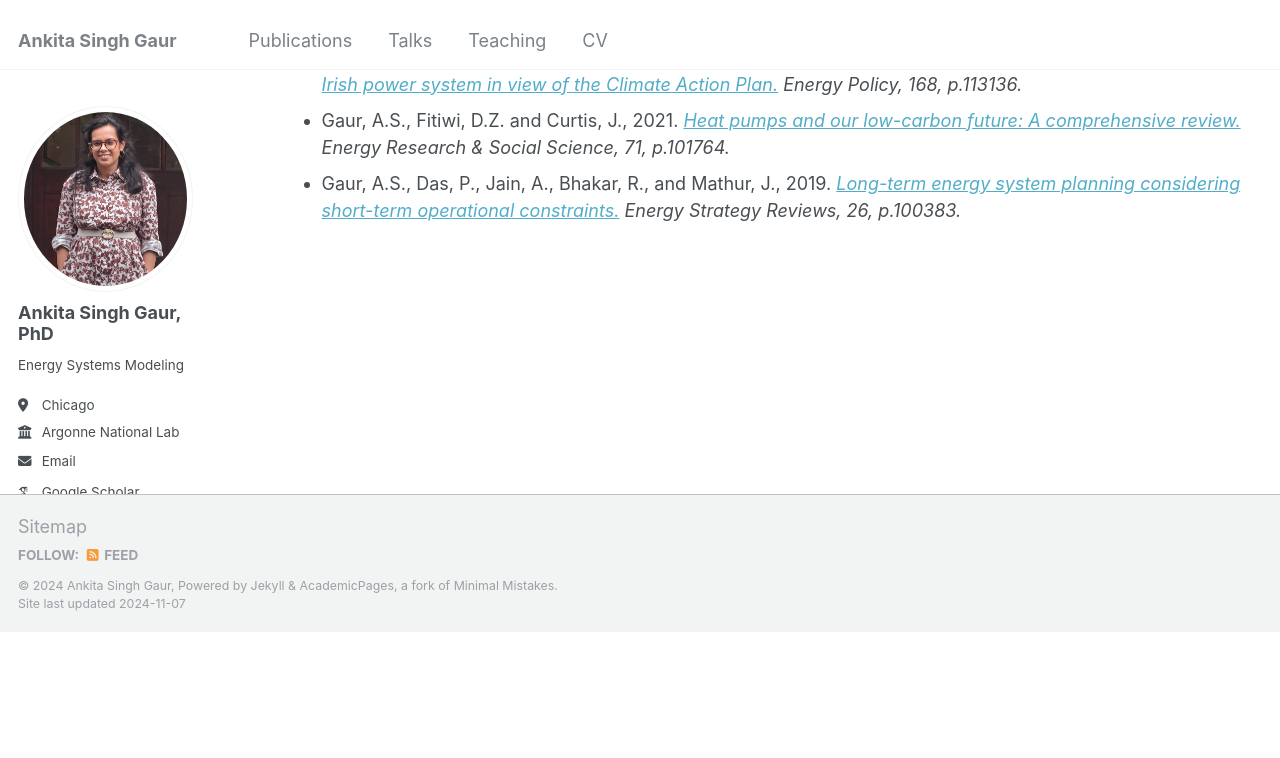
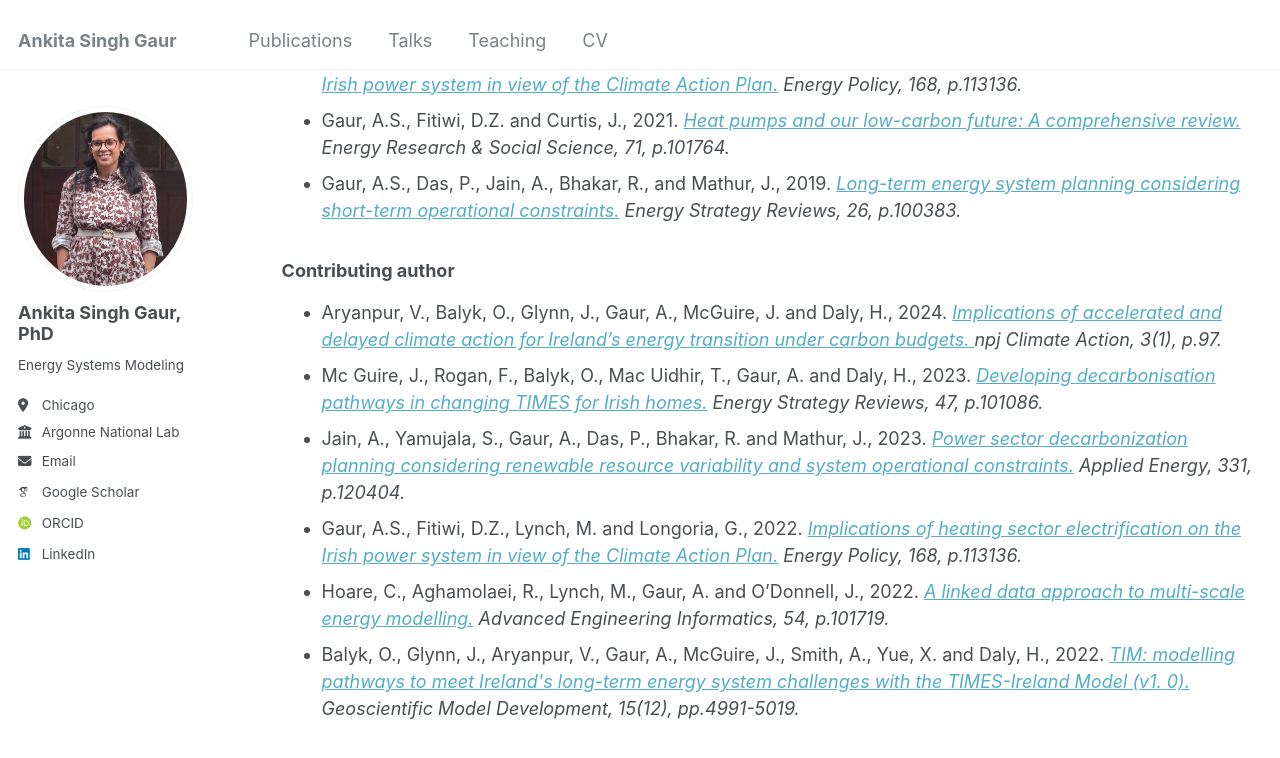
Before and after one commit to ankitagaur93/ankitagaur93.github.io, a Jekyll site: the page built from _pages/publications.html, in a window 1280 px wide and 900 px high, scrolled down 522 px. Shown: the top 758 px of the window. Built offline with Jekyll 4.4.1, drawn with Linux system fonts in a browser that asks for light colours; some web fonts are replaced; before the commit the page ends 1154 px from its top, so only the background shows below that.

Commit message:
Update publications.html

```diff
--- a/_pages/publications.html
+++ b/_pages/publications.html
@@ -59,3 +59,51 @@ author_profile: true
     </i>
   </li>
 </ul>
+<h3>
+  Contributing author
+</h3>
+<ul>
+  <li>
+    Aryanpur, V., Balyk, O., Glynn, J., Gaur, A., McGuire, J. and Daly, H., 2024.
+    <i>
+      <a href="https://www.nature.com/articles/s44168-024-00181-7" target="_blank">Implications of accelerated and delayed climate action for Ireland’s energy transition under carbon budgets. </a>
+     npj Climate Action, 3(1), p.97.
+    </i>
+  </li>
+  <li>
+    Mc Guire, J., Rogan, F., Balyk, O., Mac Uidhir, T., Gaur, A. and Daly, H., 2023.
+    <i>
+      <a href="https://doi.org/10.1016/j.esr.2023.101086" target="_blank">Developing decarbonisation pathways in changing TIMES for Irish homes.</a>
+     Energy Strategy Reviews, 47, p.101086.
+    </i>
+  </li>
+
+  <li>
+    Jain, A., Yamujala, S., Gaur, A., Das, P., Bhakar, R. and Mathur, J., 2023.
+    <i>
+      <a href="https://doi.org/10.1016/j.apenergy.2022.120404" target="_blank">Power sector decarbonization planning considering renewable resource variability and system operational constraints.</a>
+      Applied Energy, 331, p.120404.
+    </i>
+  </li>
+  <li>
+    Gaur, A.S., Fitiwi, D.Z., Lynch, M. and Longoria, G., 2022.
+    <i>
+      <a href="https://doi.org/10.1016/j.enpol.2022.113136" target="_blank">Implications of heating sector electrification on the Irish power system in view of the Climate Action Plan.</a>
+      Energy Policy, 168, p.113136.
+    </i>
+  </li>
+  <li>
+    Hoare, C., Aghamolaei, R., Lynch, M., Gaur, A. and O’Donnell, J., 2022.
+    <i>
+      <a href="https://doi.org/10.1016/j.aei.2022.101719" target="_blank">A linked data approach to multi-scale energy modelling.</a>
+      Advanced Engineering Informatics, 54, p.101719.
+    </i>
+  </li>
+  <li>
+    Balyk, O., Glynn, J., Aryanpur, V., Gaur, A., McGuire, J., Smith, A., Yue, X. and Daly, H., 2022.
+    <i>
+      <a href="https://doi.org/10.5194/gmd-15-4991-2022" target="_blank">TIM: modelling pathways to meet Ireland's long-term energy system challenges with the TIMES-Ireland Model (v1. 0).</a>
+      Geoscientific Model Development, 15(12), pp.4991-5019.
+    </i>
+  </li>
+</ul>
```
